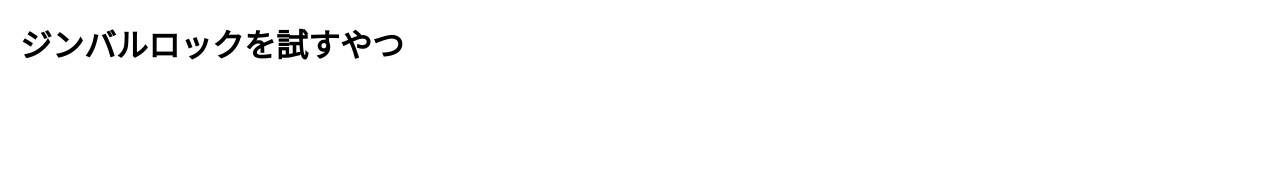
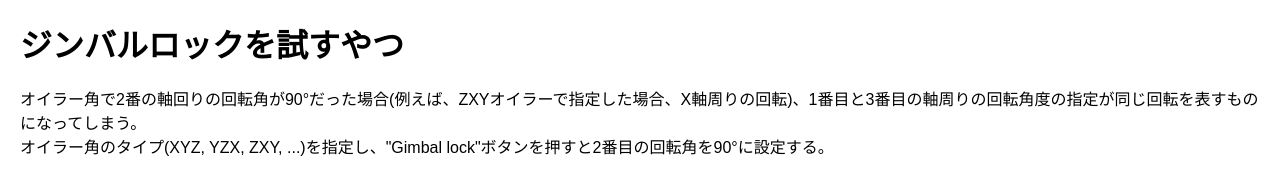
Before and after one commit to YukiSakamoto/threejs_rotation_sample, a plain HTML site: page index.html in a window 1280 px wide. Drawn offline with nearby package versions, Linux system fonts and the light colour scheme.

Commit message:
add caption

```diff
--- a/index.html
+++ b/index.html
@@ -22,12 +22,20 @@
       margin: 20px;
       font-size: 2rem;
     }
+    p {
+      margin: 20px;
+    }
   </style>
 </head>
 <body>
   <H1>
 	ジンバルロックを試すやつ
   </H1>
+  <p>
+    オイラー角で2番の軸回りの回転角が90°だった場合(例えば、ZXYオイラーで指定した場合、X軸周りの回転)、1番目と3番目の軸周りの回転角度の指定が同じ回転を表すものになってしまう。
+    <br>
+    オイラー角のタイプ(XYZ, YZX, ZXY, ...)を指定し、"Gimbal lock"ボタンを押すと2番目の回転角を90°に設定する。
+  </p>
   <script type="module" src="./main.js"></script>
 </body>
 </html>
```
